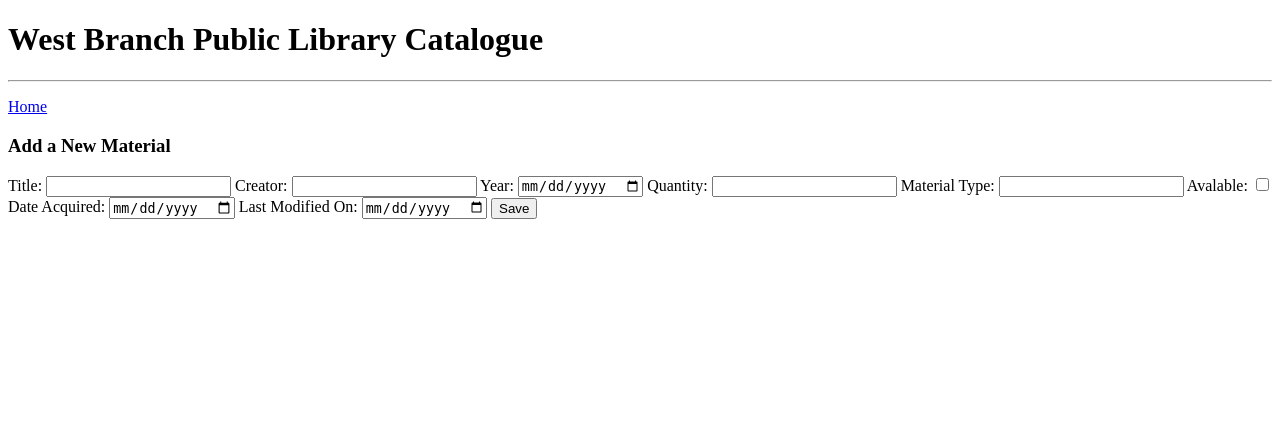
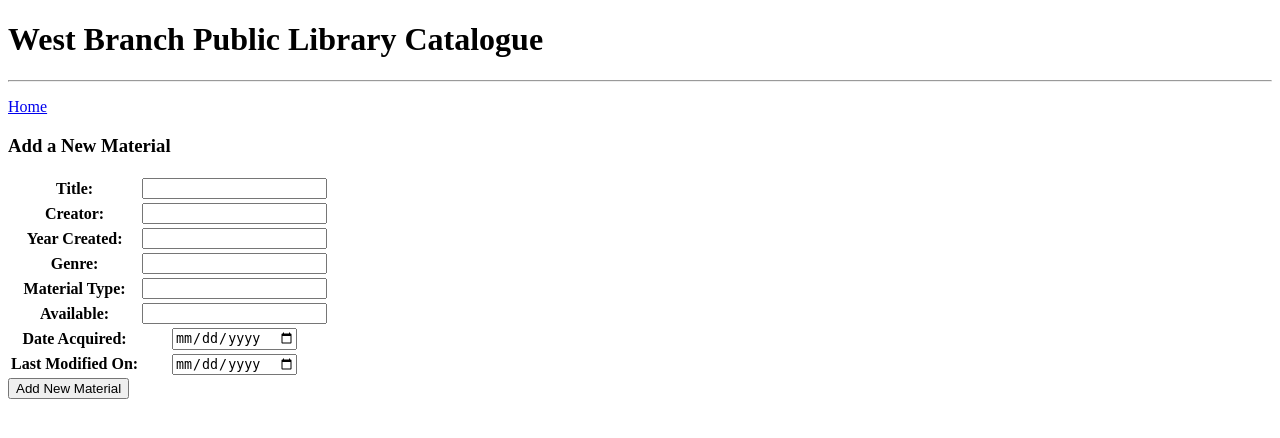
Before and after one commit to ajfinn/proj, a Flask app: page /material/new in a window 1280 px wide. Shown: the top 438 px of the page. Run offline with Flask 2, Linux system fonts and the light colour scheme; lists and menus that the app fills with data are empty; parts of the project's set-up code (start-up, migrations or seed data) failed here and were passed over.

Commit message:
Functioning material add/search, can replicate format for adding/searching patrons...Need to fix/figure out how to get data from SelectField & datefields & Boolean/BinaryFields

```diff
--- a/app.py
+++ b/app.py
@@ -1,12 +1,13 @@
 from flask import Flask
 from flask import render_template, redirect, request, flash, url_for
 from flask_wtf import FlaskForm
-from wtforms import StringField, DateField, BooleanField
+from wtforms import StringField, DateField, SelectField, IntegerField, BooleanField
 from wtforms.validators import DataRequired
 from flask_sqlalchemy import SQLAlchemy
 import pymysql
 import secrets
 #import os
+#from datetime import date
 """
 dbuser = os.environ.get('DBUSER')
 dbpass = os.environ.get('DBPASS')
@@ -25,30 +26,53 @@ app.config['SQLALCHEMY_TRACK_MODIFICATIONS'] = False
 
 db = SQLAlchemy(app)
 
+"""
+class group5_wbpl_materials(db.Model):
+    MaterialsID = db.Column(db.Integer, primary_key=True)
+    Title = db.Column(db.String(25))
+    Creator = db.Column(db.String(25))
+    YearCreated = db.Column(db.Integer)
+    Genre = db.Column(db.String(25))
+    MaterialType = db.Column(db.Enum("Book", "Movie", "Music", "Magazine"))
+    Available = db.Column(db.Boolean)
+    DateAcquired = db.Column(db.Date)
+    LastModified = db.Column(db.Date)
+"""
 
 class group5_wbpl_materials(db.Model):
     MaterialsID = db.Column(db.Integer, primary_key=True)
-    Title = db.Column(db.String(255))
-    Creator = db.Column(db.String(255))
-    YearCreated = db.Column(db.Date)
-    Genre = db.Column(db.String(50))
-    MaterialType = db.Column(db.String(50))
-    Available = db.Column(db.Boolean)
+    Title = db.Column(db.String(25))
+    Creator = db.Column(db.String(25))
+    YearCreated = db.Column(db.Integer)
+    Genre = db.Column(db.String(25))
+    MaterialType = db.Column(db.String(25))
+    Available = db.Column(db.String(10))
     DateAcquired = db.Column(db.Date)
     LastModified = db.Column(db.Date)
 
 
     def __repr__(self):
-        return "id: {0} | Title: {1} | Creator: {2} | Year: {3} | Genre: {4} | Type: {5} | Available: {6} | Date Acquired: {7} | Last Modified: {8}".format(self.MaterialsID, self.Title, self.Creator, self.YearCreated, self.Genre, self.MaterialType, self.Available, self.DateAcquired, self.LastModified)
+        return "id: {0} | Title: {1} | Creator: {2} | Year Created: {3} | Genre: {4} | Type: {5} | Available: {6} | Date Acquired: {7} | Last Modified: {8}".format(self.MaterialsID, self.Title, self.Creator, self.YearCreated, self.Genre, self.MaterialType, self.Available, self.DateAcquired, self.LastModified)
 
+"""
+class MaterialForm(FlaskForm):
+    Title = StringField('Title:', validators = [DataRequired()])
+    Creator = StringField('Creator:', validators = [DataRequired()])
+    YearCreated = IntegerField('Year Created:', validators = [DataRequired()])
+    Genre = StringField('Genre:', validators = [DataRequired()])
+    MaterialType = SelectField('Material Type:') #validators = [DataRequired()])
+    Available = SelectField('Available:') #validators = [DataRequired()])
+    DateAcquired = DateField('Date Acquired:', validators = [DataRequired()])
+    LastModified = DateField('Last Modified On:', validators = [DataRequired()])
+"""
 
 class MaterialForm(FlaskForm):
     Title = StringField('Title:', validators = [DataRequired()])
     Creator = StringField('Creator:', validators = [DataRequired()])
-    YearCreated = DateField('Year:', validators = [DataRequired()])
-    Genre = StringField('Quantity:', validators = [DataRequired()])
+    YearCreated = IntegerField('Year Created:', validators = [DataRequired()])
+    Genre = StringField('Genre:', validators = [DataRequired()])
     MaterialType = StringField('Material Type:', validators = [DataRequired()])
-    Available = BooleanField('Avalable:', validators = [DataRequired()])
+    Available = StringField('Available:', validators = [DataRequired()])
     DateAcquired = DateField('Date Acquired:', validators = [DataRequired()])
     LastModified = DateField('Last Modified On:', validators = [DataRequired()])
 
@@ -70,10 +94,10 @@ def search():
             return redirect('/')
 
 @app.route('/material/new', methods =['GET', 'POST'])
-def add_material():
+def add_materials():
     form = MaterialForm()
     if form.validate_on_submit():
-        material = group5_wbpl_materials(Title = form.Title.data, Creator = form.Creator.data, YearCreated = form.YearCreated.data, Genre = form.Genre.data, MaterialType = form.MaterialType.data, DateAcquired = form.DateAquired.data, LastModified = form.LastModified.data)
+        material = group5_wbpl_materials(Title = form.Title.data, Creator = form.Creator.data, YearCreated = form.YearCreated.data, Genre = form.Genre.data, MaterialType = form.MaterialType.data, Available = form.Available.data, DateAcquired = form.DateAcquired.data, LastModified = form.LastModified.data)
         db.session.add(material)
         db.session.commit()
         return redirect('/')
@@ -82,7 +106,7 @@ def add_material():
 
 
 @app.route('/material/<int:material_id>', methods=['GET','POST'])
-def animal(material_id):
+def material(material_id):
     material = group5_wbpl_materials.query.get_or_404(material_id)
     return render_template('material.html', form=material, pageTitle='Material Details')
 
@@ -96,7 +120,7 @@ def update_material(material_id):
         material.YearCreated = form.YearCreated.data
         material.Genre = form.Genre.data
         material.MaterialType = form.MaterialType.data
-        material.Available = form.Avalable.data
+        material.Available = form.Available.data
         material.DateAcquired = form.DateAcquired.data
         material.LastModified = form.LastModified.data
         db.session.commit()
@@ -111,11 +135,11 @@ def update_material(material_id):
     form.Available.data = material.Available
     form.DateAcquired.data = material.DateAcquired
     form.LastModified.data = material.LastModified
-    return render_template('add_material.html', form=form, pageTitle='Update Post',
+    return render_template('add_materials.html', form=form, pageTitle='Update Post',
                             legend="Update A Material")
 
 @app.route('/material/<int:material_id>/delete', methods=['POST'])
-def delete_animal(material_id):
+def delete_material(material_id):
     if request.method == 'POST': #if it's a POST request, delete the friend from the database
         material = group5_wbpl_materials.query.get_or_404(material_id)
         db.session.delete(material)
--- a/templates/add_materials.html
+++ b/templates/add_materials.html
@@ -20,19 +20,49 @@
 
 
 
-  <form method="POST" action="">
+  <form method ="POST" action="">
 
     {{ form.csrf_token }}
-    {{ form.Title.label }} {{ form.Title(size = 20) }}
-    {{ form.Creator.label }} {{ form.Creator(size = 20) }}
-    {{ form.YearCreated.label }} {{ form.YearCreated(size = 20) }}
-    {{ form.Genre.label }} {{ form.Genre(size = 20) }}
-    {{ form.MaterialType.label }} {{ form.MaterialType(size = 20) }}
-    {{ form.Available.label }} {{ form.Available(size = 20) }}
-    {{ form.DateAcquired.label }} {{ form.DateAcquired(size = 20) }}
-    {{ form.LastModified.label }} {{ form.LastModified(size = 20) }}
+    <table style = "width=100%">
+      <tr>
+        <th>{{ form.Title.label }}</th>
+        <th>{{ form.Title }}</th>
+      </tr>
+      <tr>
+        <th>{{ form.Creator.label }}</th>
+        <th>{{ form.Creator }}</th>
+      </tr>
+      <tr>
+        <th>{{ form.YearCreated.label }}</th>
+        <th>{{ form.YearCreated }}</th>
+      </tr>
+      <tr>
+        <th>{{ form.Genre.label }}</th>
+        <th>{{ form.Genre }}</th>
+      </tr>
+      <tr>
+        <th>{{ form.MaterialType.label }}</th>
+        <th>
+          {{ form.MaterialType }}
+        </th>
+      </tr>
+      <tr>
+          <th>{{ form.Available.label }}</th>
+          <th>
+            {{ form.Available }}
+        </th>
+      </tr>
+      <tr>
+        <th>{{ form.DateAcquired.label }}</th>
+        <th>{{ form.DateAcquired }}</th>
+      </tr>
+      <tr>
+        <th>{{ form.LastModified.label }}</th>
+        <th>{{ form.LastModified }}</th>
+      </tr>
+    </table>
 
-    <input type="submit" value="Save">
+    <input type="submit" value="Add New Material">
 
   </form>
 
--- a/templates/index.html
+++ b/templates/index.html
@@ -3,13 +3,13 @@
     {% extends 'base.html' %}
 
     {% block body %}
-<h3> Search for Animals by Country: </h3>
+<h3> Search for Materials by Title: </h3>
 <form method="POST">
     <input type="text" autofocus="autofocus" name="search_string">
     <input type="submit" formaction="/search" value="Search">
 </form>
 
-    <p><a href="{{ url_for('add_material')}}"> Add a new material</a></p>
+    <p><a href="{{ url_for('add_materials')}}"> Add a new material</a></p>
 
 {% with messages = get_flashed_messages() %}
  {% if messages %}
```
